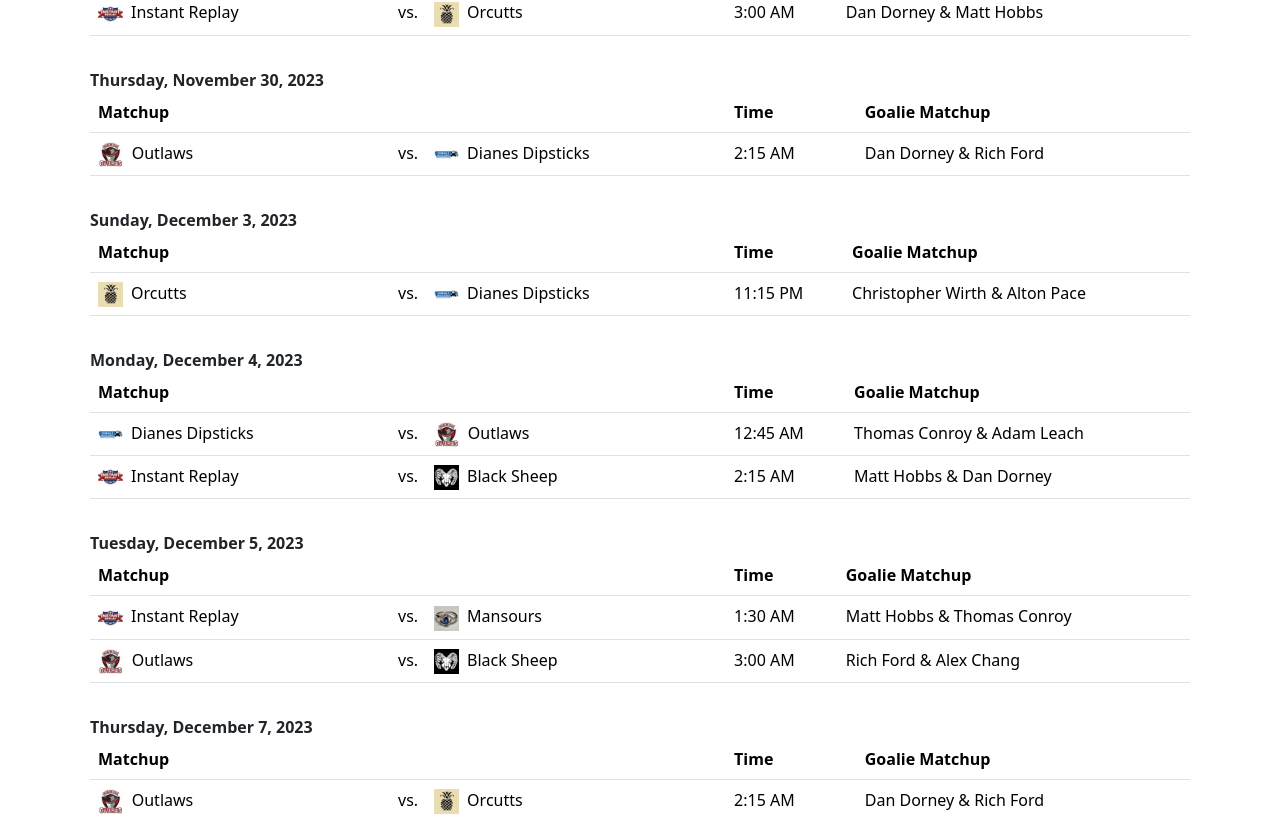
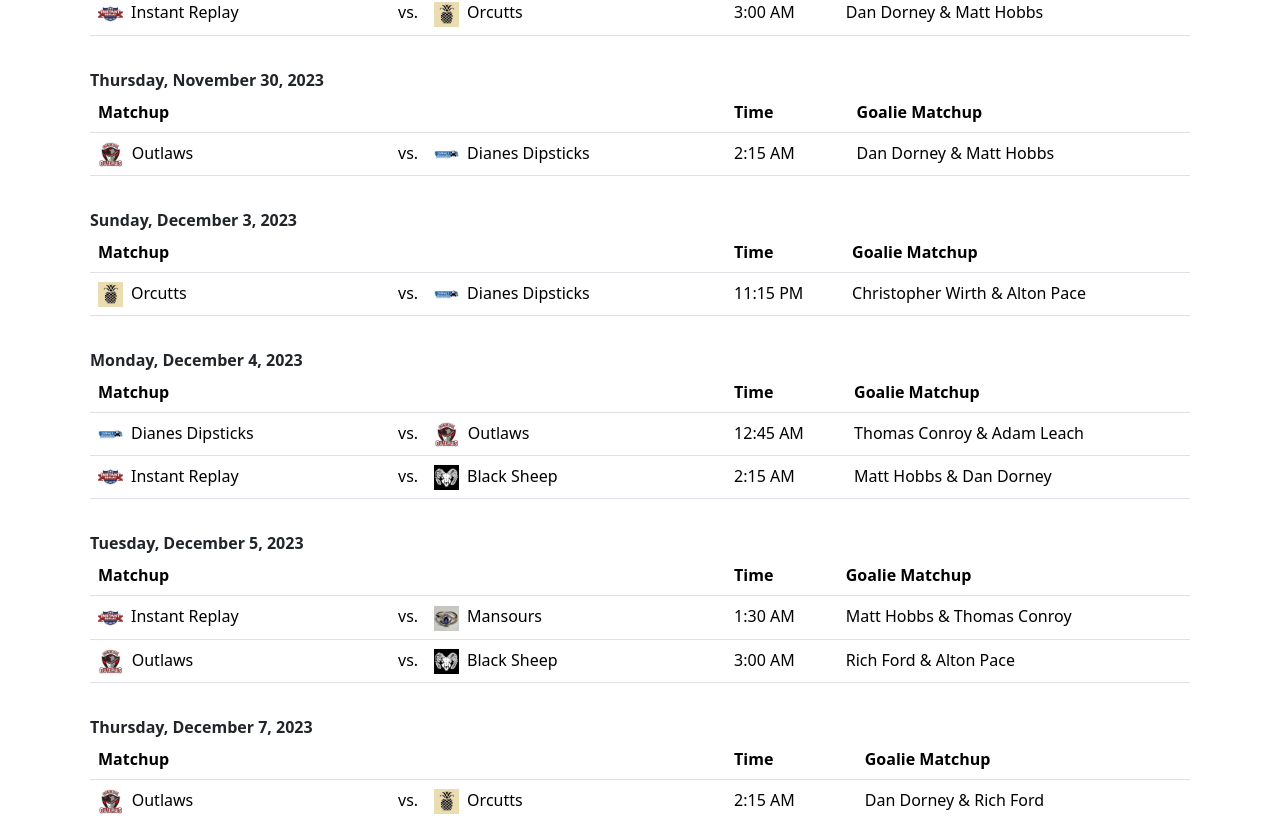
Before and after one commit to MichaelBluetooth/ithaca-ab-hockey, an Angular app: page /schedule in a window 1280 px wide. Shown: the part 4998-5814 px from the top of the page. Built offline with nearby package versions, Linux system fonts and the light colour scheme.

Commit message:
updates 11/29

```diff
--- a/src/app/home/components/featured-content/featured-content.component.ts
+++ b/src/app/home/components/featured-content/featured-content.component.ts
@@ -11,6 +11,6 @@ export class FeaturedContentComponent {
 
   constructor(domSanitizer: DomSanitizer) {
     // this.videoUrl = domSanitizer.bypassSecurityTrustResourceUrl('https://www.youtube.com/embed/CYPNYEfMceg?autoplay=0');
-    this.videoUrl = domSanitizer.bypassSecurityTrustResourceUrl("https://www.youtube.com/embed/4wtlBK1rTAA");
+    this.videoUrl = domSanitizer.bypassSecurityTrustResourceUrl("https://www.youtube.com/embed/bRptS8FPqDc");
   }
 }
--- a/src/app/home/components/secondary-content/secondary-content.component.ts
+++ b/src/app/home/components/secondary-content/secondary-content.component.ts
@@ -15,6 +15,11 @@ interface SecondaryContent {
 })
 export class SecondaryContentComponent {
   sections: SecondaryContent[] = [
+    {
+      title: '11/29 - Dianes and Outlaws evenly matched',
+      description: 'Dianes Dipsticks and CRC Outlaws both give thanks to goalies Hobbs and Dornery, end in tie 4-4',
+      image: 'assets/images/turkey.png',
+    },
     {
       title: '11/20 - Jewelers Shine Bright',
       description: 'Mansour Jewelers on a 3 game win streak defeat Black Sheep 7-3',
--- a/src/app/videos/components/videos-list/videos-list.component.ts
+++ b/src/app/videos/components/videos-list/videos-list.component.ts
@@ -9,6 +9,7 @@ import { DomSanitizer, SafeUrl } from '@angular/platform-browser';
 export class VideosListComponent {
 
   videoUrls = [ //Newest at the top!
+    "https://www.youtube.com/embed/bRptS8FPqDc",
     "https://www.youtube.com/embed/4wtlBK1rTAA",
     "https://www.youtube.com/embed/6bs4opMax3E",
     "https://www.youtube.com/embed/mj9MrDUEcHw",
--- a/src/assets/teams/schedule.json
+++ b/src/assets/teams/schedule.json
@@ -291,7 +291,7 @@
         "teamA": "Outlaws",
         "teamB": "Dianes Dipsticks",
         "goalieA": "Dan Dorney",
-        "goalieB": "Rich Ford"
+        "goalieB": "Matt Hobbs"
     },
     {
         "date": "2023-12-03T23:15:00.000Z",
@@ -326,7 +326,7 @@
         "teamA": "Outlaws",
         "teamB": "Black Sheep",
         "goalieA": "Rich Ford",
-        "goalieB": "Alex Chang"
+        "goalieB": "Alton Pace"
     },
     {
         "date": "2023-12-07T02:15:00.000Z",
@@ -410,7 +410,7 @@
         "teamA": "Dianes Dipsticks",
         "teamB": "Mansours",
         "goalieA": "Dan or Rich",
-        "goalieB": "Alex Chang"
+        "goalieB": "Alton Pace"
     },
     {
         "date": "2023-12-21T02:15:00.000Z",
--- a/src/assets/teams/standings.json
+++ b/src/assets/teams/standings.json
@@ -15,9 +15,9 @@
         "logo": "blue_team_logo.jpg",
         "wins": 6,
         "losses": 5,
-        "ties": 1,
-        "goals_for": 42,
-        "goals_against": 33
+        "ties": 2,
+        "goals_for": 46,
+        "goals_against": 37
     },
     {
         "name": "Orcutts",
@@ -55,8 +55,8 @@
         "logo": "green_team_logo.jpg",
         "wins": 3,
         "losses": 12,
-        "ties": 1,
-        "goals_for": 42,
-        "goals_against": 76
+        "ties": 2,
+        "goals_for": 46,
+        "goals_against": 80
     }
 ]
```
Also changed, not shown: src/assets/images/turkey.png (added).
